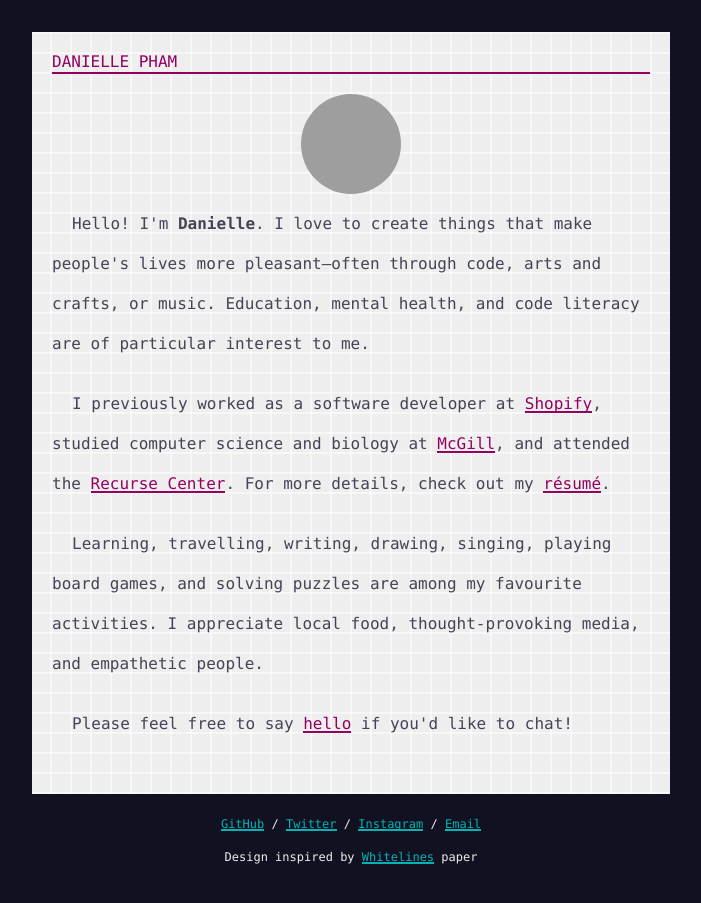
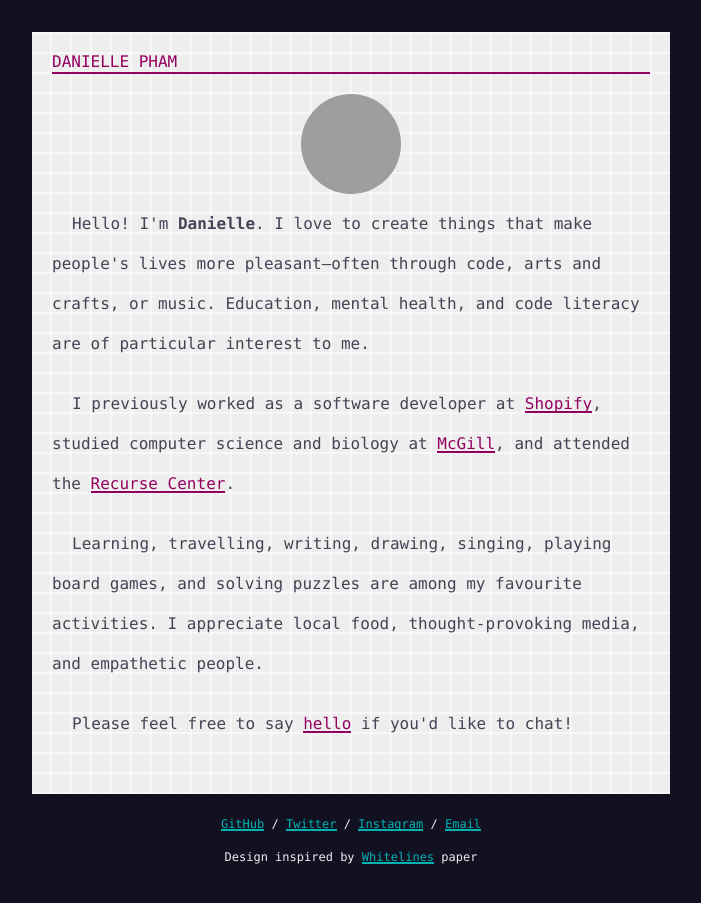
Before and after one commit to quelledanielle/quelledanielle.github.io, a Jekyll site: the page built from index.html, in a window 1280 px wide, cut to the strip 0-911 px from the top of the page. Shown: the top 903 px of the strip, without its empty margins (289-990 px from the left). Built offline with Jekyll 4.4.1, drawn with Linux system fonts in a browser that asks for light colours; grey boxes are pictures that could not be loaded.

Commit message:
Remove resume as it's outdated

```diff
--- a/index.html
+++ b/index.html
@@ -13,7 +13,7 @@ title: Danielle Pham
   </p>
 
   <p>
-    I previously worked as a software developer at <a href="https://shopify.com" tabindex="-1">Shopify</a>, studied computer science and biology at <a href="https://mcgill.ca" tabindex="-1">McGill</a>, and attended the <a href="https://recurse.com" tabindex="-1">Recurse Center</a>. For more details, check out my <a href="https://www.dropbox.com/s/dnqdv95os474h5b/DaniellePham.pdf?dl=0" tabindex="-1">résumé</a>.
+    I previously worked as a software developer at <a href="https://shopify.com" tabindex="-1">Shopify</a>, studied computer science and biology at <a href="https://mcgill.ca" tabindex="-1">McGill</a>, and attended the <a href="https://recurse.com" tabindex="-1">Recurse Center</a>.
   </p>
 
   <p>
```
